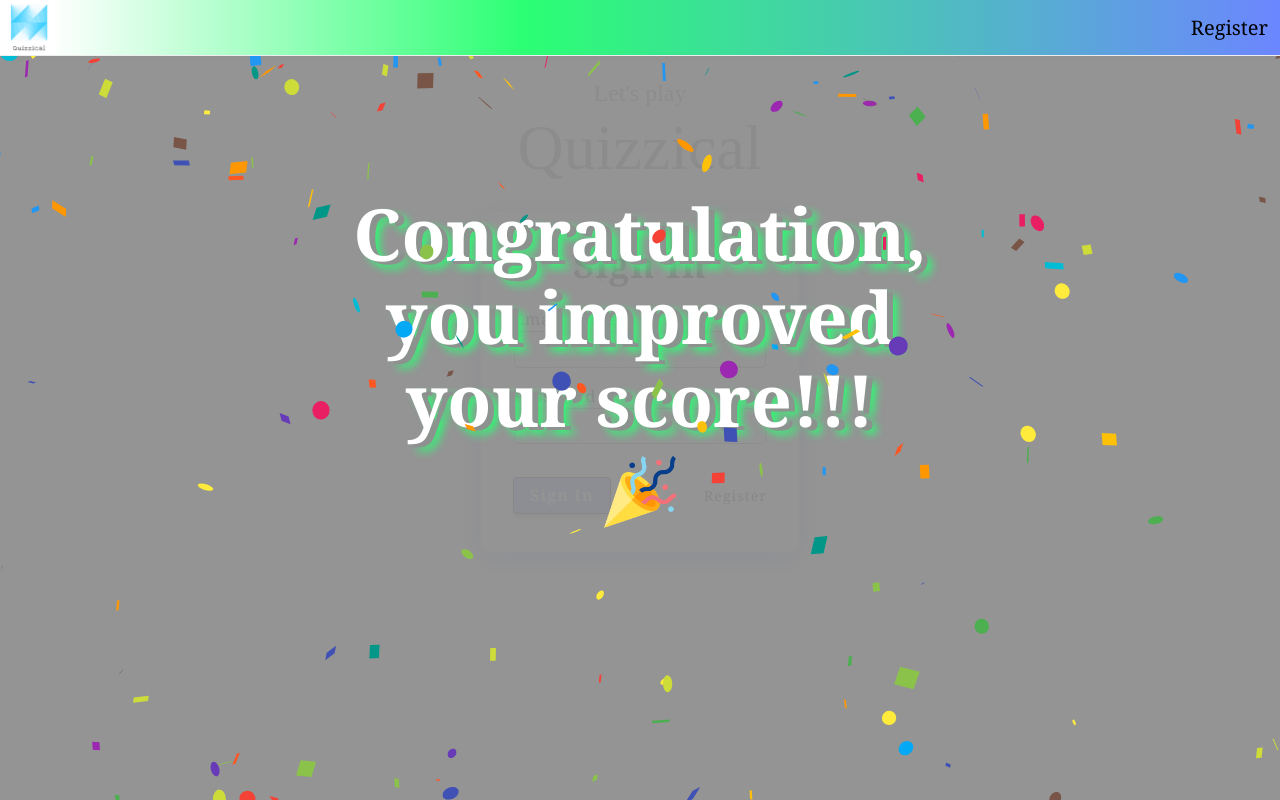
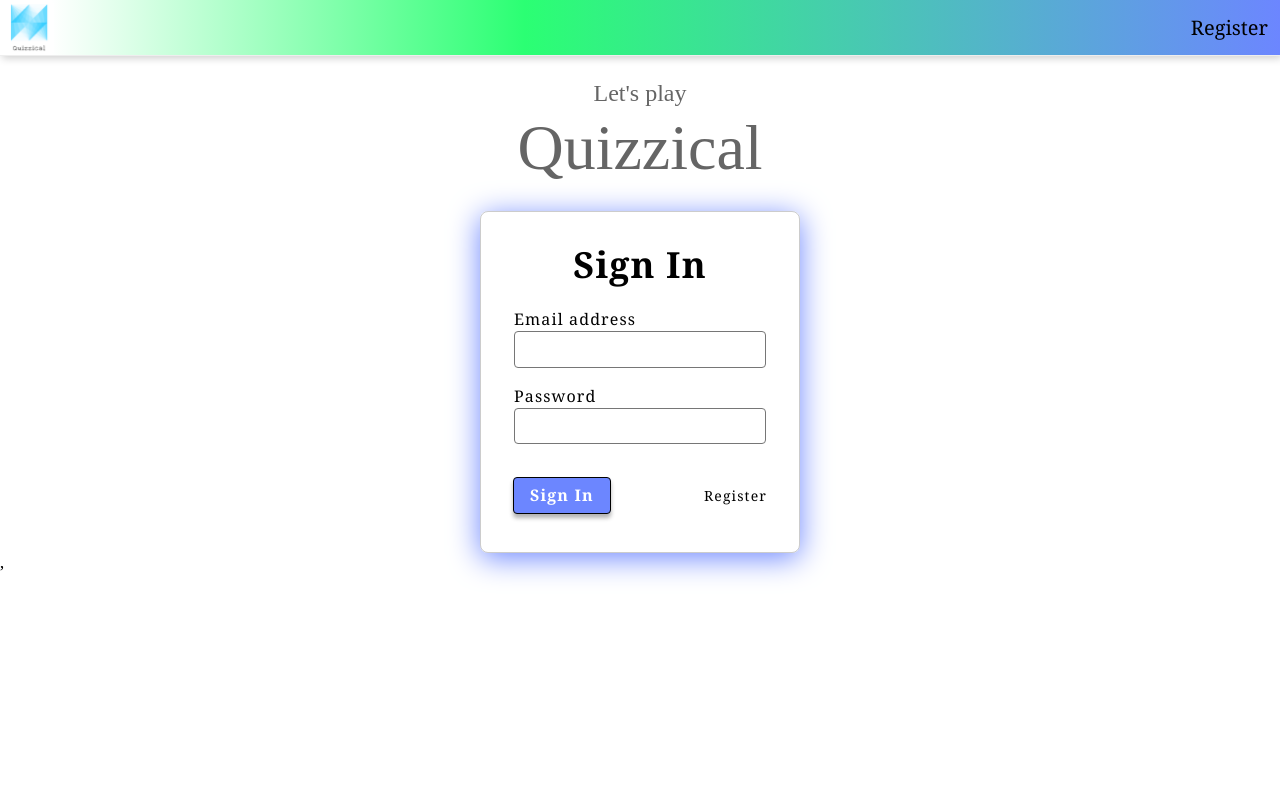
Before and after one commit to SteRap/Quizzical, a React (Create React App) app: page / in a window 1280 px wide. Built offline with nearby package versions, Linux system fonts and the light colour scheme; no server answers; a web font is replaced by a local one.

Commit message:
update overlay

```diff
--- a/src/Components/Overlay.js
+++ b/src/Components/Overlay.js
@@ -17,7 +17,7 @@ function Overlay(props) {
     });
   }, [rightAnswers]);
 
-  const styles = { display: disabledOn === false ? "flex" : "none" };
+  const styles = { display: disabledOn === true ? "flex" : "none" };
 
   return (
     <div
```
